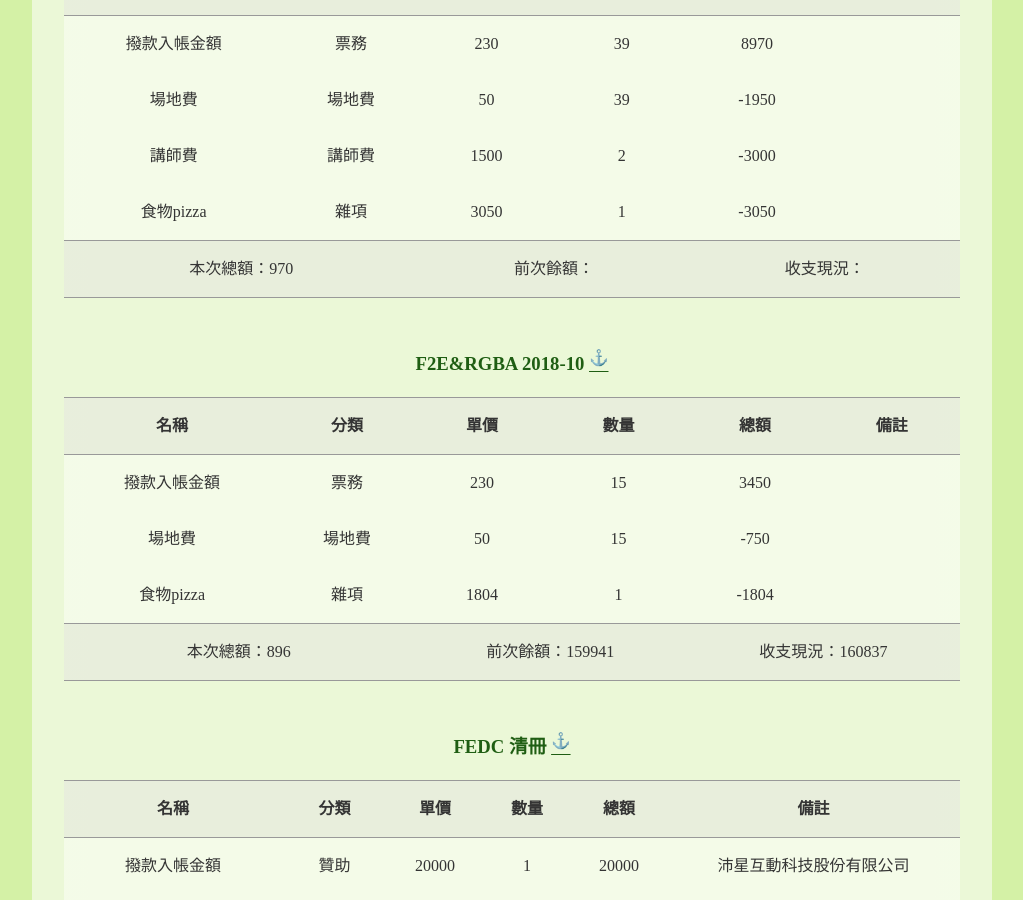
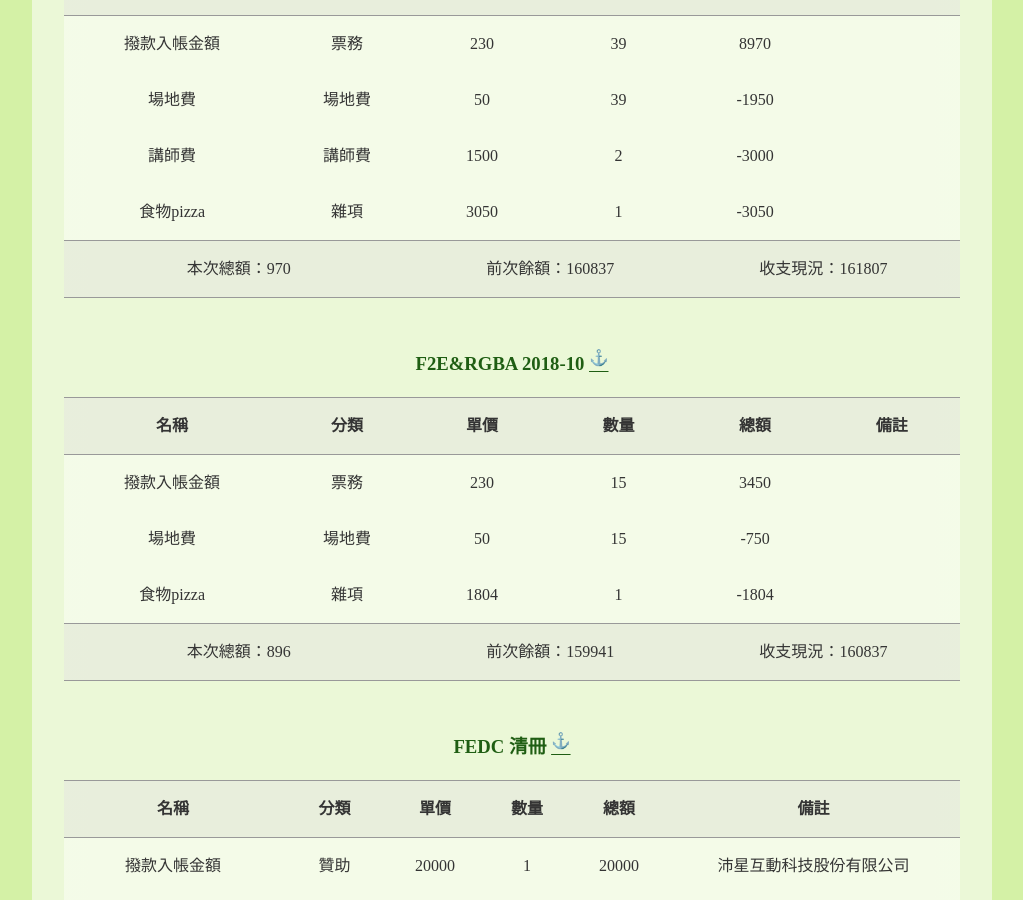
Before and after one commit to f2etw/f2etw.github.io, a Jekyll site: the page built from records.html, in a window 1280 px wide and 900 px high, scrolled down 6090 px. Shown: the whole window, without its empty margins (128-1151 px from the left). Built offline with Jekyll 4.4.1, drawn with Linux system fonts in a browser that asks for light colours.

Commit message:
填上總額

```diff
--- a/_data/records/20181121-F2ERGBA.yml
+++ b/_data/records/20181121-F2ERGBA.yml
@@ -33,5 +33,5 @@ data:
 
 
 total: 970
-property:
-balance:
+property: 160837
+balance: 161807
```
